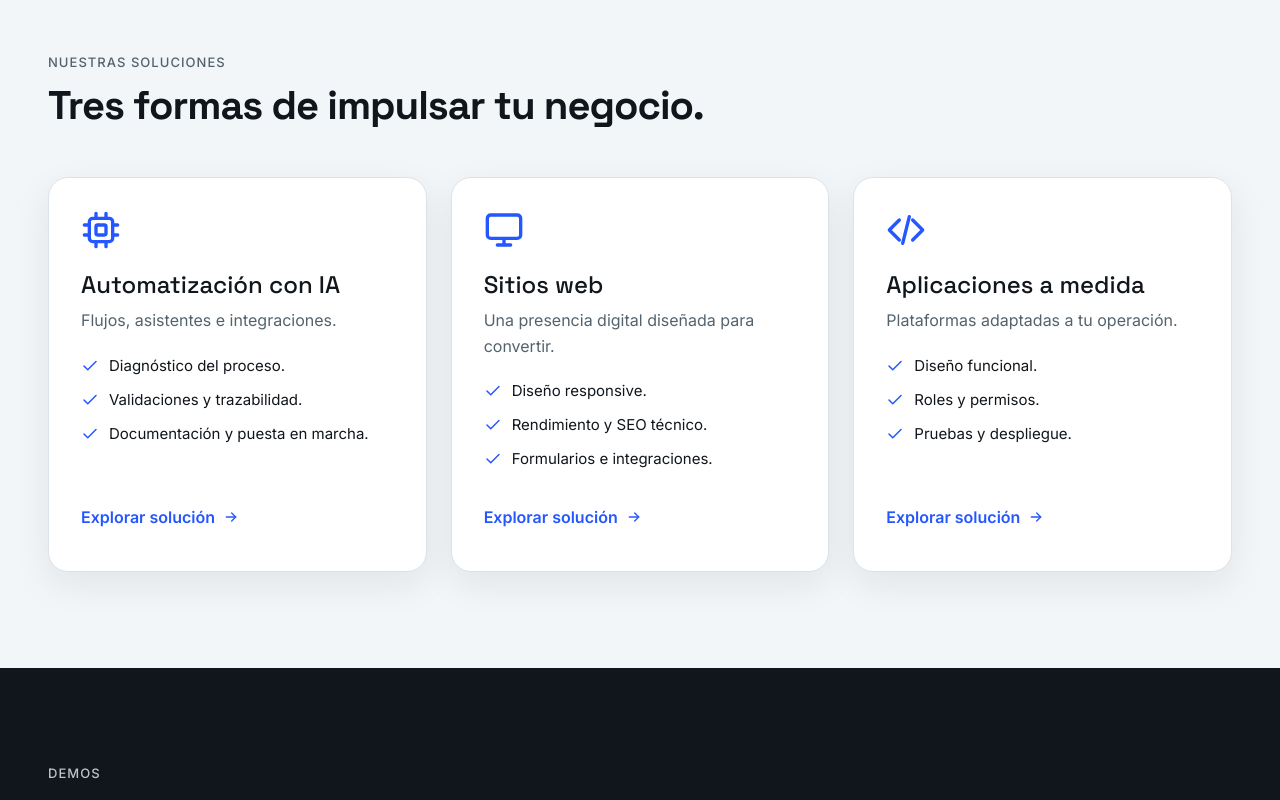
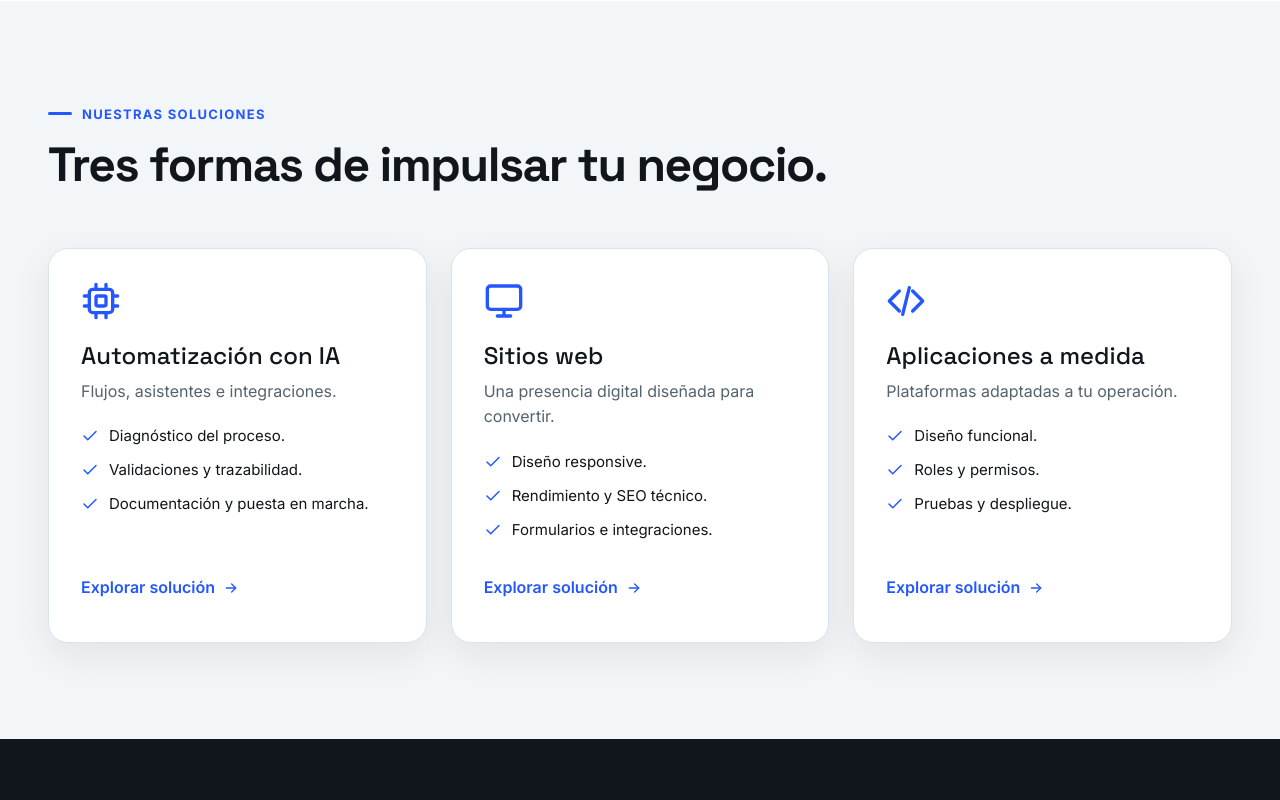
Before and after one commit to sebastian-cp/dta-next, a React (Vite) app: page / in a window 1280 px wide. Shown: the part 1280-2080 px from the top of the page. Built offline with nearby package versions, Linux system fonts and the light colour scheme.

Commit message:
style: destaca títulos y etiquetas de sección

```diff
--- a/src/styles/base.css
+++ b/src/styles/base.css
@@ -28,14 +28,15 @@ section { padding-block: var(--section-y); }
 .section--dark { background: var(--brand-ink); color: var(--color-text-inverse); }
 .section--dark .lead, .section--dark .muted { color: var(--color-text-inverse-muted); }
 
-.eyebrow { font: 500 .8125rem/1.4 var(--font-body); letter-spacing: .08em; text-transform: uppercase; color: var(--color-text-muted); margin-bottom: 12px; }
-.section--dark .eyebrow, .hero .eyebrow { color: var(--color-text-inverse-muted); }
+.eyebrow { display: inline-flex; align-items: center; gap: 10px; font: 700 .8125rem/1.4 var(--font-body); letter-spacing: .1em; text-transform: uppercase; color: var(--brand-blue); margin-bottom: 16px; }
+.eyebrow::before { content: ""; width: 24px; height: 3px; border-radius: 2px; background: currentColor; }
+.section--dark .eyebrow, .hero .eyebrow { color: var(--brand-cyan); }
 h1 { font-size: clamp(2.5rem, 1.75rem + 3vw, 4rem); line-height: 1.05; letter-spacing: -.04em; font-weight: 700; }
-h2 { font-size: clamp(1.875rem, 1.5rem + 1.5vw, 2.5rem); line-height: 1.15; letter-spacing: -.025em; font-weight: 700; }
+h2 { font-size: clamp(2rem, 1.5rem + 2vw, 3rem); line-height: 1.1; letter-spacing: -.03em; font-weight: 700; text-wrap: balance; }
 h3 { font-size: clamp(1.375rem, 1.2rem + .6vw, 1.5rem); line-height: 1.25; font-weight: 500; }
 .lead { font-size: clamp(1.125rem, 1.05rem + .3vw, 1.25rem); line-height: 1.6; color: var(--color-text-muted); max-width: 65ch; }
 .muted { color: var(--color-text-muted); }
-.section-head { margin-bottom: 48px; max-width: 760px; }
+.section-head { margin-bottom: 56px; max-width: 820px; }
 .section-head .lead { margin-top: 16px; }
 
 /* ============================================================
```
